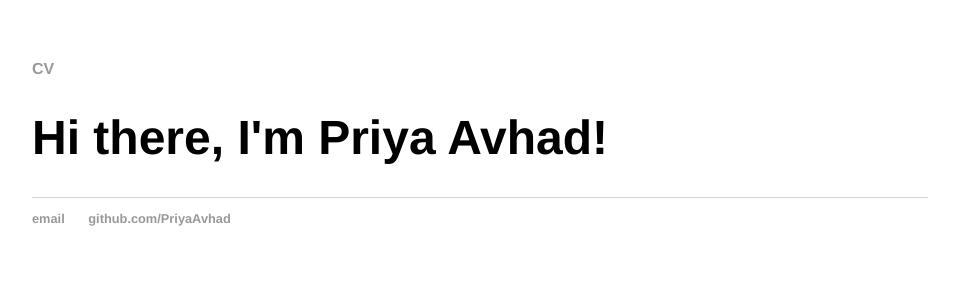
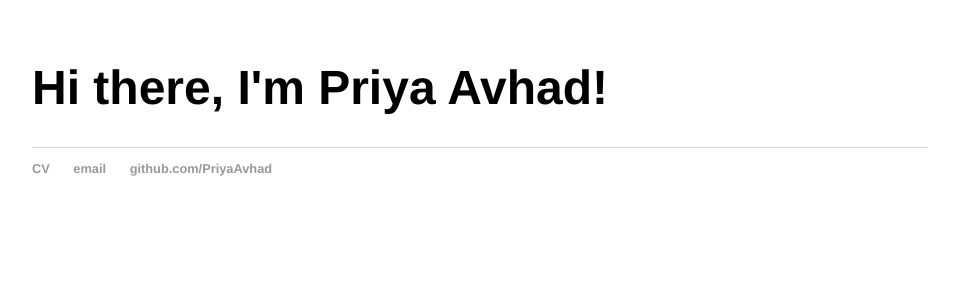
Before and after one commit to PriyaAvhad/PriyaAvhad.github.io, a Jekyll site: the page built from index.html, in a window 1280 px wide. Shown: the top 300 px of the page, without its empty margins (160-1119 px from the left). Built offline with Jekyll 4.4.1, drawn with Linux system fonts in a browser that asks for light colours.

Commit message:
update 6

```diff
--- a/_layouts/default.html
+++ b/_layouts/default.html
@@ -6,11 +6,6 @@
 			<link rel="stylesheet" type="text/css" href="/css/main.css">
 		</head>
 		<body>
-			<nav>
-	    		<ul>
-	        		<li><a href="/cv">CV</a></li>
-	    		</ul>
-			</nav>
 			<div class="container">
 
 			{{ content }}
```
Also changed, not shown: other parts of _layouts/default.html (+1 -0 lines).
